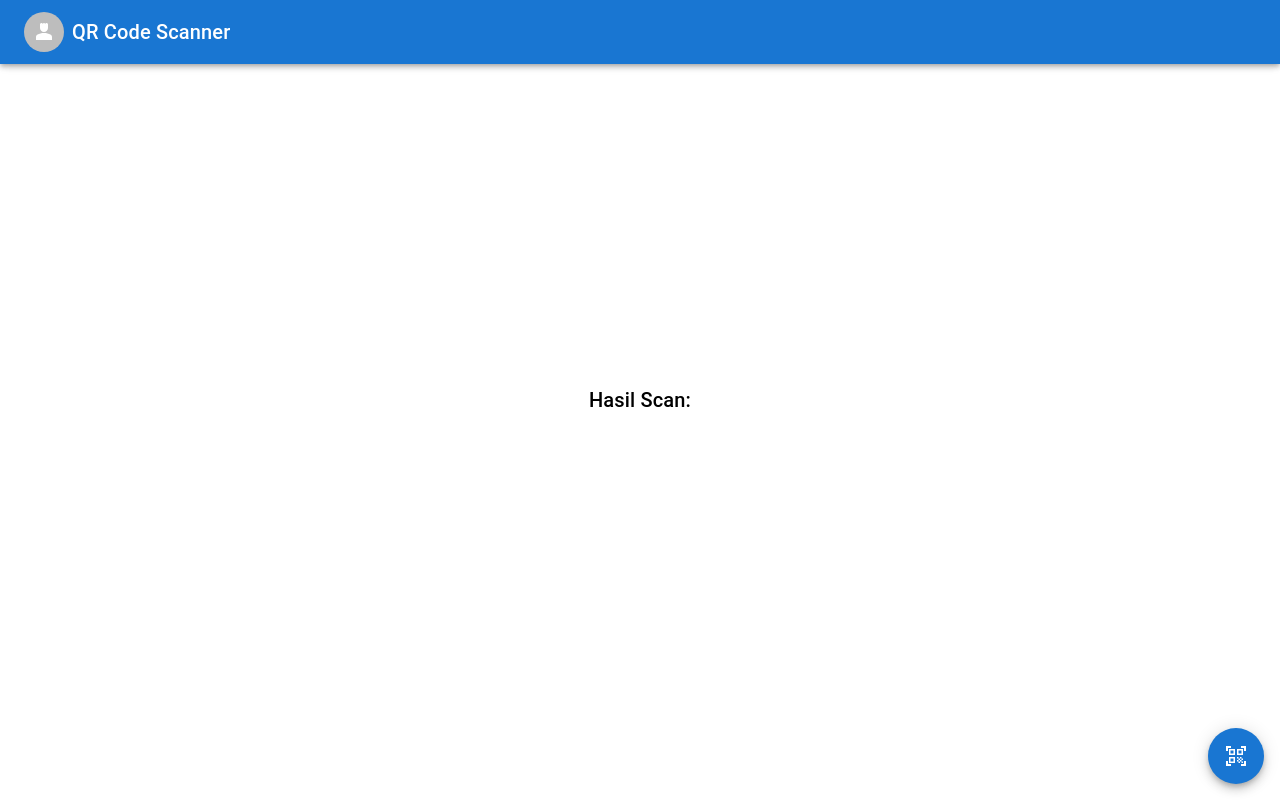
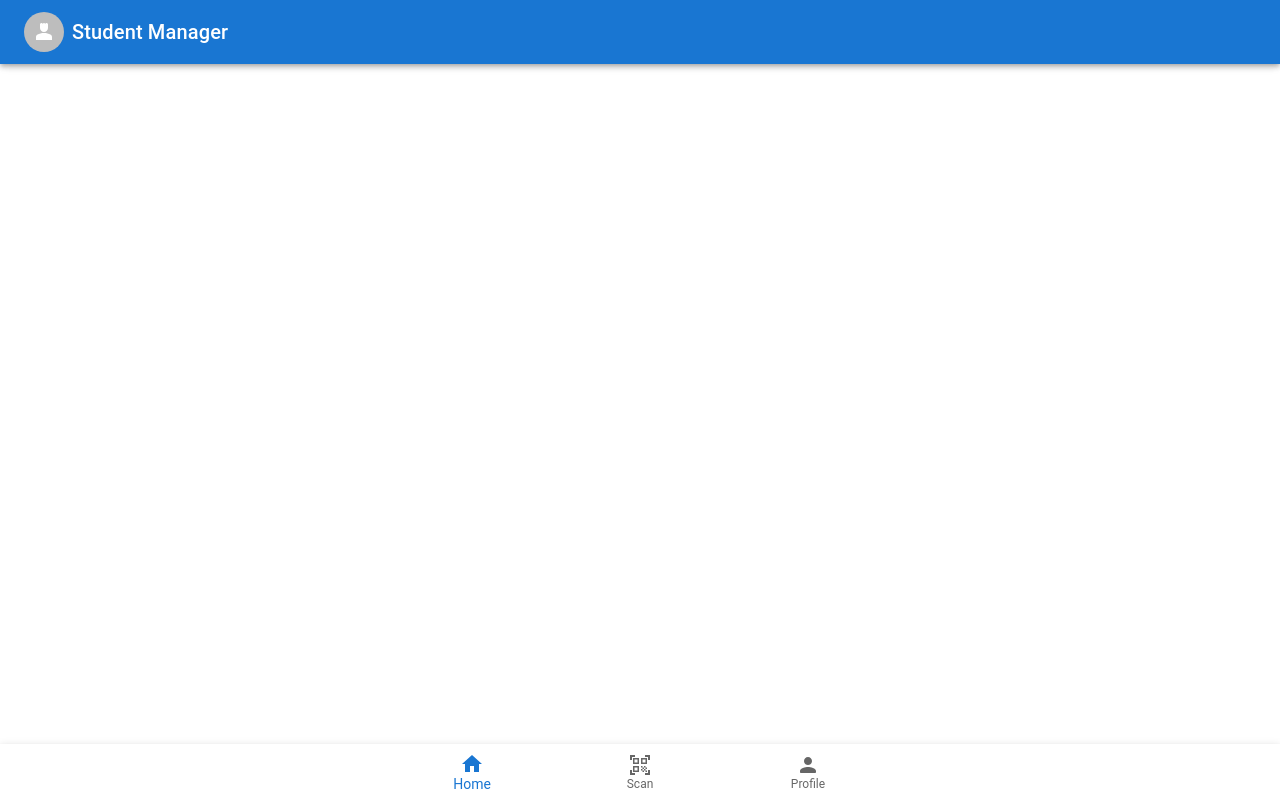
Before and after one commit to firdausriawan2/student-manager, a React (Create React App) app: page / in a window 1280 px wide. Built offline with nearby package versions, Linux system fonts and the light colour scheme.

Commit message:
modified:   src/App.js 	new file:   src/components/BottomMenu.jsx 	new file:   src/views/ScanSiswa.jsx

```diff
--- a/src/App.js
+++ b/src/App.js
@@ -1,90 +1,29 @@
-import { Person4, QrCodeScanner, Stop } from "@mui/icons-material";
-import { AppBar, Avatar, Box, Fab, Toolbar, Typography } from "@mui/material";
-import QrScanner from "qr-scanner";
-import React, { useState } from "react";
-
-let stopScan = false;
-let hasilScan = "";
+import {
+  AppBar,
+  Avatar,
+  BottomNavigation,
+  BottomNavigationAction,
+  Toolbar,
+  Typography,
+} from "@mui/material";
+import { Home, Person4 } from "@mui/icons-material";
+import React from "react";
+import BottomMenu from "./components/BottomMenu";
 
 function App() {
-  const [btnScan, setBtnScan] = useState(true);
-
-  const mulaiScan = async (isScan) => {
-    setBtnScan(isScan);
-    stopScan = isScan;
-    if (btnScan === false) return;
-    await new Promise((r) => setTimeout(r, 100));
-    const videoElement = document.getElementById("scanView");
-    const scanner = new QrScanner(
-      videoElement,
-      (result) => {
-        hasilScan = result.data;
-        setBtnScan(true);
-        stopScan = true;
-      },
-      {
-        onDecodeError: (err) => {
-          console.error(err);
-        },
-        maxScansPerSecond: 1,
-        highlightScanRegion: true,
-        returnDetailedScanResult: true,
-      }
-    );
-    await scanner.start();
-    while (stopScan === false) {
-      await new Promise((r) => setTimeout(r, 100));
-    }
-    scanner.stop();
-    scanner.destroy();
-  };
-
   return (
     <React.Fragment>
+      {/* Header */}
       <AppBar>
         <Toolbar>
           <Avatar sx={{ mr: 1, bgcolor: "secondary-main" }}>
             <Person4 />
           </Avatar>
-          <Typography variant="h6">QR Code Scanner</Typography>
+          <Typography variant="h6">Student Manager</Typography>
         </Toolbar>
       </AppBar>
-      <Box
-        sx={{
-          display: "flex",
-          height: "100vh",
-          flexDirection: "row",
-          alignItems: "center",
-          justifyContent: "center",
-        }}
-      >
-        {btnScan === false && (
-          <video
-            id="scanView"
-            style={{
-              width: "100%",
-              maxWidth: "400px",
-              height: "100%",
-              maxHeight: "400px",
-              borderStyle: "dotted",
-            }}
-          ></video>
-        )}
-        {btnScan && (
-          <Typography variant="h6">
-            Hasil Scan: <br />
-            {hasilScan}
-          </Typography>
-        )}
-        <Fab
-          color={btnScan ? "primary" : "secondary"}
-          sx={{ position: "absolute", bottom: 16, right: 16 }}
-          onClick={() => mulaiScan(!btnScan)}
-        >
-          {btnScan && <QrCodeScanner />}
-          {btnScan === false && <Stop />}
-        </Fab>
-      </Box>
+      {/* Header */}
+      <BottomMenu />
     </React.Fragment>
   );
 }
--- /dev/null
+++ b/src/components/BottomMenu.jsx
@@ -0,0 +1,44 @@
+import { BottomNavigation, BottomNavigationAction, Box } from "@mui/material";
+import {
+  Home,
+  Person4,
+  PersonRounded,
+  QrCodeScanner,
+} from "@mui/icons-material";
+import React from "react";
+import shadows from "@mui/material/styles/shadows";
+
+function BottomMenu() {
+  const [value, setValue] = React.useState(0);
+  return (
+    <Box
+      sx={{
+        position: "absolute",
+        bottom: 0,
+        top: "auto",
+        left: 0,
+        right: 0,
+        boxShadow: 3,
+        // border: "1px dashed grey",
+      }}
+      elevation={3}
+    >
+      <BottomNavigation
+        showLabels
+        sx={{
+          backgroundColor: "primary",
+        }}
+        value={value}
+        onChange={(event, newValue) => {
+          setValue(newValue);
+        }}
+      >
+        <BottomNavigationAction label="Home" icon={<Home />} />
+        <BottomNavigationAction label="Scan" icon={<QrCodeScanner />} />
+        <BottomNavigationAction label="Profile" icon={<PersonRounded />} />
+      </BottomNavigation>
+    </Box>
+  );
+}
+
+export default BottomMenu;
```
Also changed, not shown: src/views/ScanSiswa.jsx (added, +92 -0 lines).
